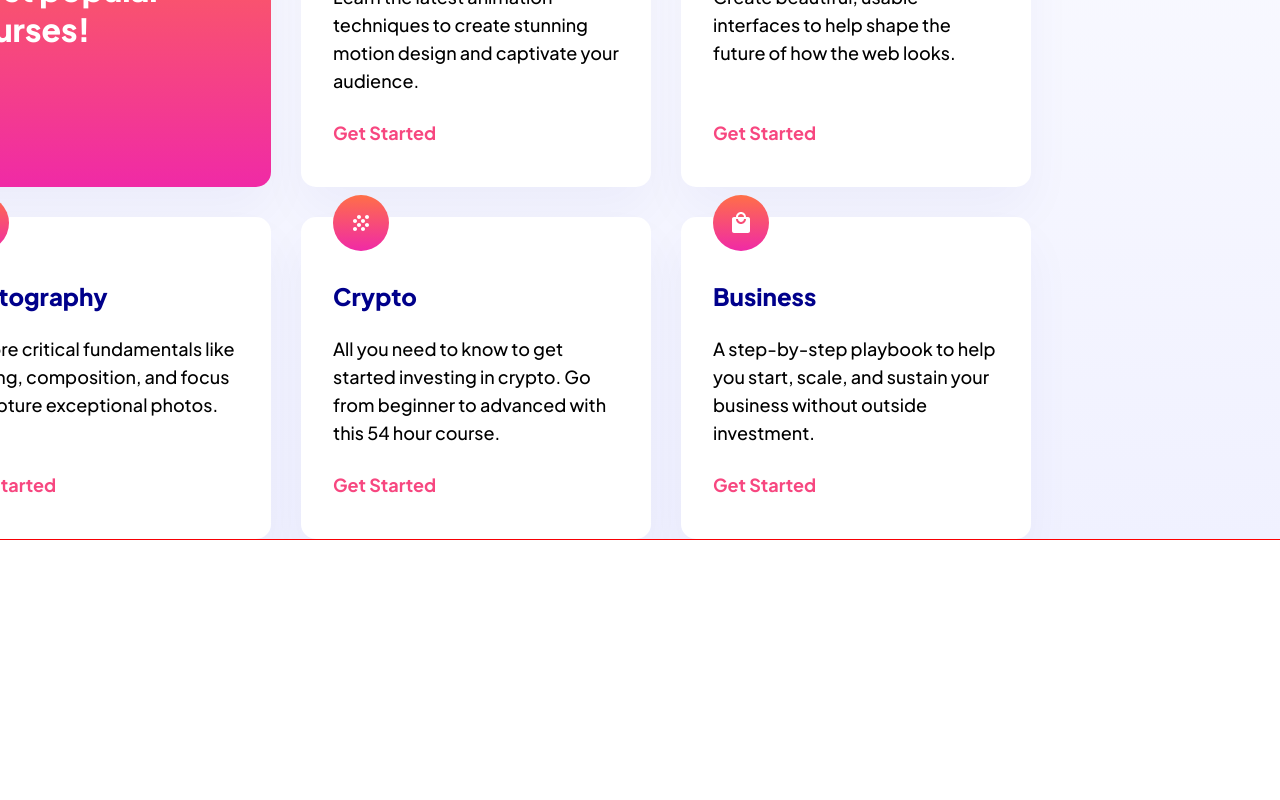
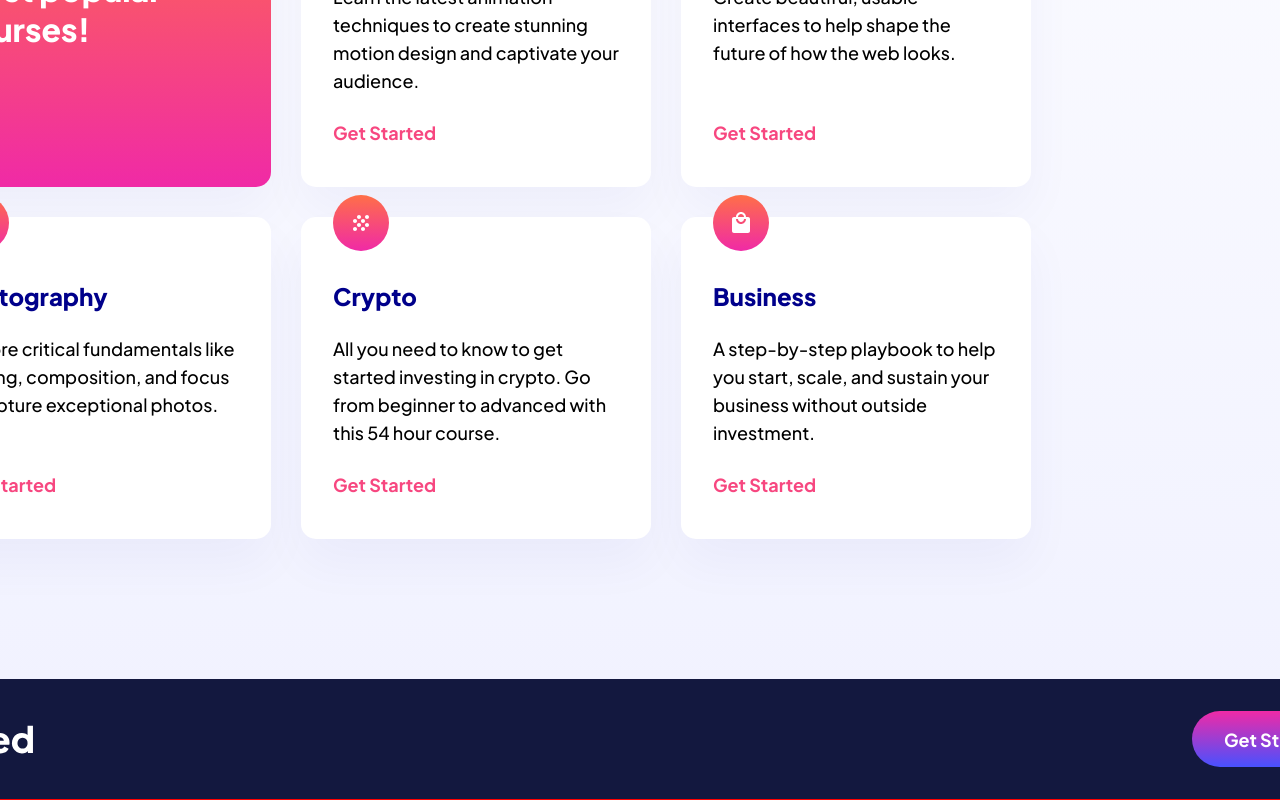
Before and after one commit to EdwinSch/react-elearning-landingpage, a React (Vite) app: page / in a window 1280 px wide. Shown: the part 563-1363 px from the top of the page. Before the commit the page ends 1103 px from the top, so only its background shows below. Built offline with nearby package versions, Linux system fonts and the light colour scheme.

Commit message:
add: footer component

```diff
--- a/src/App.jsx
+++ b/src/App.jsx
@@ -1,6 +1,7 @@
 import Header from "./components/Header";
 import Hero from "./components/Hero";
 import Grid from "./components/Grid";
+import Footer from "./components/Footer";
 
 function App() {
   return (
@@ -8,6 +9,7 @@ function App() {
       <Header />
       <Hero />
       <Grid />
+      <Footer />
     </main>
   );
 }
--- /dev/null
+++ b/src/components/Footer.jsx
@@ -0,0 +1,13 @@
+import Button from "./Button";
+import logoLight from "../assets/logo-light.svg";
+
+const Footer = () => {
+  return (
+    <footer>
+      <img src={logoLight} alt="logo" />
+      <Button color={"linear-gradient(0deg, #4851ff, #f02aa6)"} />
+    </footer>
+  );
+};
+
+export default Footer;
--- a/src/styles/main.scss
+++ b/src/styles/main.scss
@@ -113,6 +113,8 @@ header {
   flex-wrap: wrap;
   gap: 30px;
 
+  margin-bottom: 140px;
+
   .tile {
     // border: $inspect;
     position: relative;
@@ -165,3 +167,13 @@ header {
     font-weight: 800;
   }
 }
+
+//-- Footer styles
+footer {
+  display: flex;
+  justify-content: space-between;
+  align-items: center;
+  height: 120px;
+  width: 100%;
+  background: $DarkBlue;
+}
```
